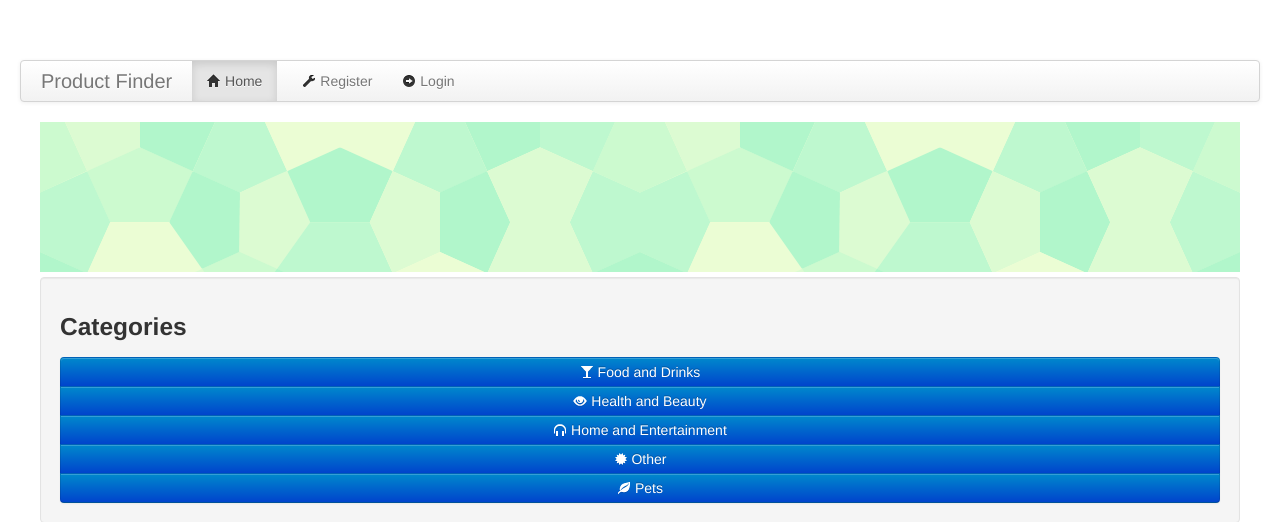
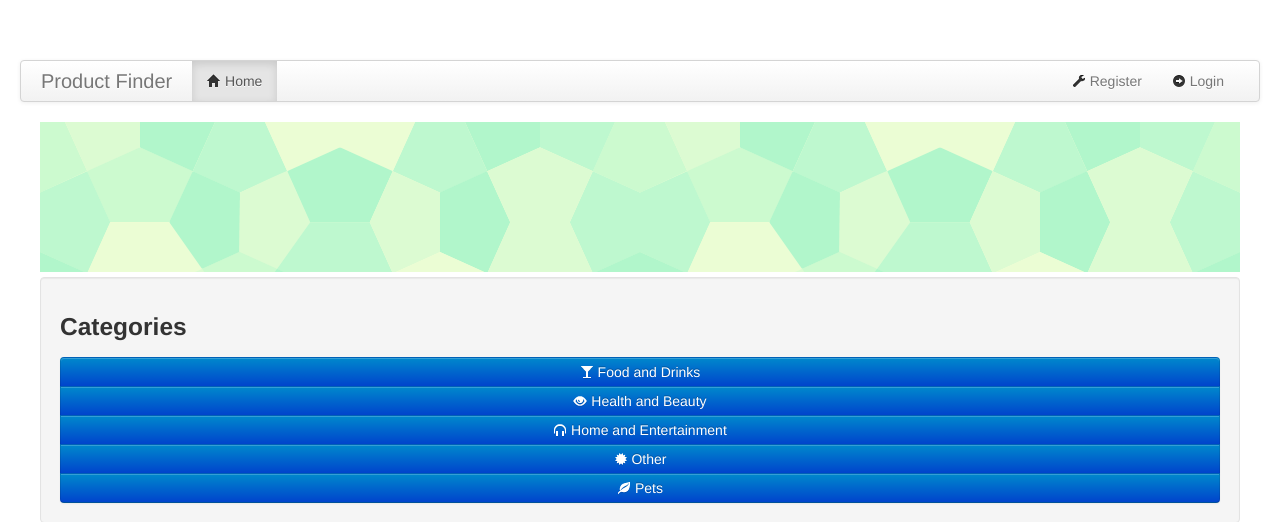
Before and after one commit to IoannisCleary/Product_Finder, a Django app: page /product_finder/ in a window 1280 px wide. Shown: the top 522 px of the page. Run offline with Django 3.2, Linux system fonts and the light colour scheme; data comes from the database, SQL or seed files in the repository; parts of the project's set-up code (start-up, migrations or seed data) failed here and were passed over; some libraries are stand-ins or nearby versions.

Commit message:
Updated navbar

```diff
--- a/productfinder/templates/product_finder/base.html
+++ b/productfinder/templates/product_finder/base.html
@@ -15,11 +15,20 @@
     <div class="container-fluid">
         <div class="nav navbar">
             <div class="navbar-inner">
+
+                <a class="btn btn-navbar" data-toggle="collapse" data-target=".nav-collapse">
+                    <span class="icon-bar"></span>
+                    <span class="icon-bar"></span>
+                    <span class="icon-bar"></span>
+                </a>
+
                 <a class="brand">Product Finder</a>
+
+                <div class="nav-collapse collapse">
                     <ul class="nav">
                         <li class="active"><a href="/product_finder/"><i class="icon-home"></i> Home</a></li>
                     </ul>
-			<ul class="nav navbar-right">
+                    <ul class="nav navbar-right pull-right">
                         {% if user.is_authenticated %}
                         <li><a href="/product_finder/profile/{{ user.username }}"><i class="icon-user"></i> Profile</a></li>
                         <li><a href="/product_finder/logout/"><i class="icon-circle-arrow-left"></i> Logout</a></li>
@@ -28,6 +37,8 @@
                         <li><a href="/product_finder/login/"><i class="icon-circle-arrow-right"></i> Login</a></li>
                         {% endif %}
                     </ul>
+                </div>
+
             </div>
         </div>
 
```
Lines whose indentation alone changed are shown as unchanged.
